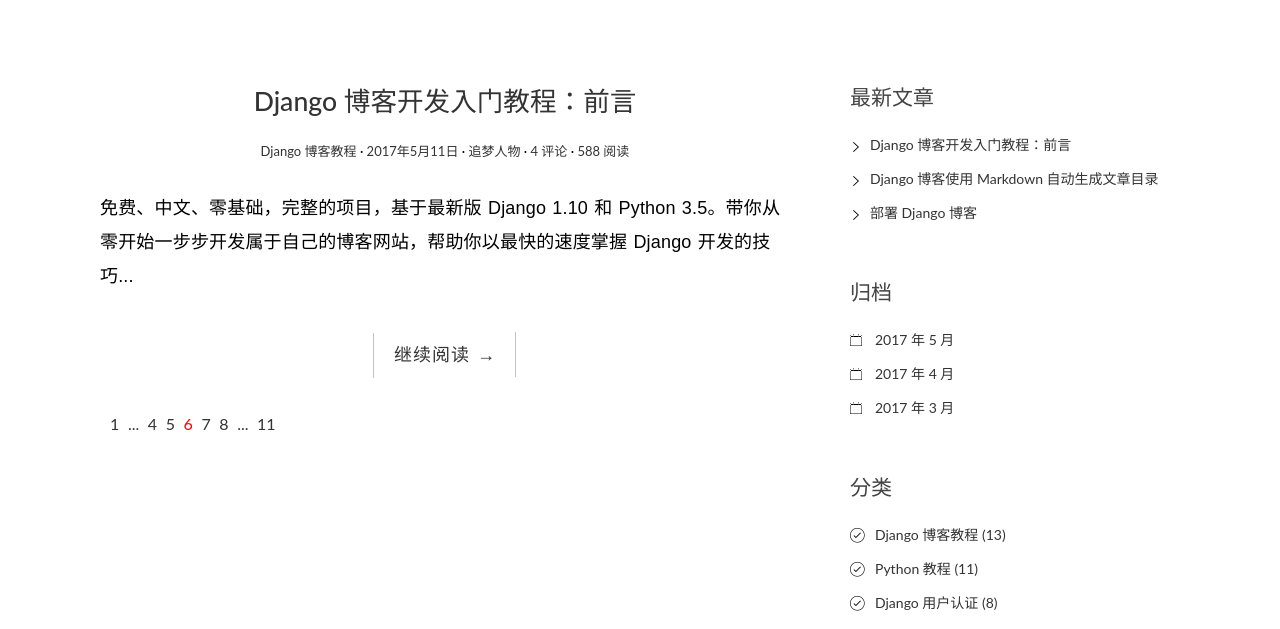
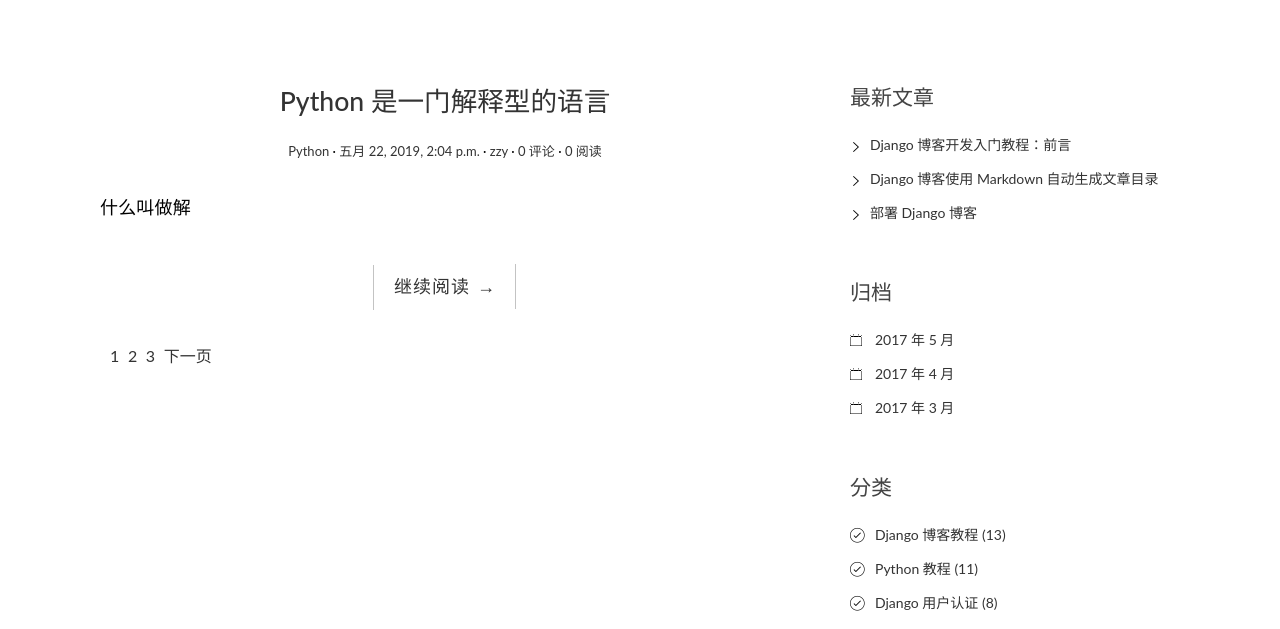
Before and after one commit to zzy0371/DjangoPy1902Rep, a Django app: page / in a window 1280 px wide. Shown: the part 91-720 px from the top of the page. Run offline with Django 3.2, Linux system fonts and the light colour scheme; data comes from the database, SQL or seed files in the repository; both versions use the stored data as it was after the commit; data that the repository does not hold is empty; some libraries are stand-ins or nearby versions.

Commit message:
分页器

```diff
--- a/demo3/blog/views.py
+++ b/demo3/blog/views.py
@@ -1,9 +1,22 @@
-from django.shortcuts import render
+from django.shortcuts import render,get_object_or_404
 from django.http import HttpResponse
+from .models import Article
+#  Paginator  Page
+from django.core.paginator import Paginator
 # Create your views here.
 
 def index(request):
-    return render(request,'index.html')
+    pagenum = request.GET.get("page")
+    pagenum = 1 if pagenum==None  else pagenum
+    # 得到所有文章
+    articles = Article.objects.all().order_by("-views")
+
+    paginator = Paginator(articles,1)
+    # 传入页码得到一个页面   page包含所有信息
+    page = paginator.get_page(pagenum)
+
+    return render(request,'index.html',{"page":page})
 
 def detail(request, id):
-    return render(request,'single.html')
+    article = get_object_or_404(Article, pk = id )
+    return render(request,'single.html', locals())
--- a/demo3/templates/index.html
+++ b/demo3/templates/index.html
@@ -1,40 +1,59 @@
 {% extends 'base.html' %}
 
 {% block left %}
-<article class="post post-1">
+
+{% if page %}
+{% for article in  page.object_list %}
+<article class="post post-{{ article.id }}">
     <header class="entry-header">
         <h1 class="entry-title">
-            <a href="{% url 'blog:detail' 10 %}">Django 博客开发入门教程：前言</a>
+            <a href="{% url 'blog:detail' article.id %}">{{ article.title }}</a>
         </h1>
         <div class="entry-meta">
-            <span class="post-category"><a href="#">Django 博客教程</a></span>
+            <span class="post-category"><a href="#">  {{ article.category.title  }} </a></span>
             <span class="post-date"><a href="#"><time class="entry-date"
-                                                      datetime="2012-11-09T23:15:57+00:00">2017年5月11日</time></a></span>
-            <span class="post-author"><a href="#">追梦人物</a></span>
-            <span class="comments-link"><a href="#">4 评论</a></span>
-            <span class="views-count"><a href="#">588 阅读</a></span>
+                                                      datetime="2012-11-09T23:15:57+00:00">{{ article.create_time }}</time></a></span>
+            <span class="post-author"><a href="#"> {{ article.auther.username }} </a></span>
+            <span class="comments-link"><a href="#">{{ article.comment_set.count }} 评论</a></span>
+            <span class="views-count"><a href="#">{{ article.views }} 阅读</a></span>
         </div>
     </header>
     <div class="entry-content clearfix">
-        <p>免费、中文、零基础，完整的项目，基于最新版 Django 1.10 和 Python 3.5。带你从零开始一步步开发属于自己的博客网站，帮助你以最快的速度掌握 Django
-            开发的技巧...</p>
+        <p>
+            {{ article.body|truncatechars:5}}
+
+        </p>
         <div class="read-more cl-effect-14">
-            <a href="#" class="more-link">继续阅读 <span class="meta-nav">→</span></a>
+            <a href="{% url 'blog:detail' article.id %}" class="more-link">继续阅读 <span class="meta-nav">→</span></a>
         </div>
     </div>
 </article>
 
+{% empty %}
+<li>没有文章对象</li>
+{% endfor %}
+{% else %}
+没有文章信息
+{% endif %}
+
+
 <div class="pagination">
     <ul>
-        <li><a href="">1</a></li>
-        <li><a href="">...</a></li>
-        <li><a href="">4</a></li>
-        <li><a href="">5</a></li>
-        <li class="current"><a href="">6</a></li>
-        <li><a href="">7</a></li>
-        <li><a href="">8</a></li>
-        <li><a href="">...</a></li>
-        <li><a href="">11</a></li>
+
+        {% if page.has_previous %}
+            <li><a href="/?page={{page.previous_page_number}}">上一页</a></li>
+        {% endif %}
+
+
+        {% for num in page.paginator.page_range  %}
+        <li><a href="/?page={{num}}"> {{ num }}  </a> </li>
+
+        {% endfor %}
+
+
+        {% if page.has_next %}
+            <li><a href="/?page={{page.next_page_number}}">下一页</a></li>
+        {% endif %}
     </ul>
 </div>
 {% endblock %}
```
Also changed, not shown: demo3/templates/single.html (+8 -32 lines), demo3/db.sqlite3.
